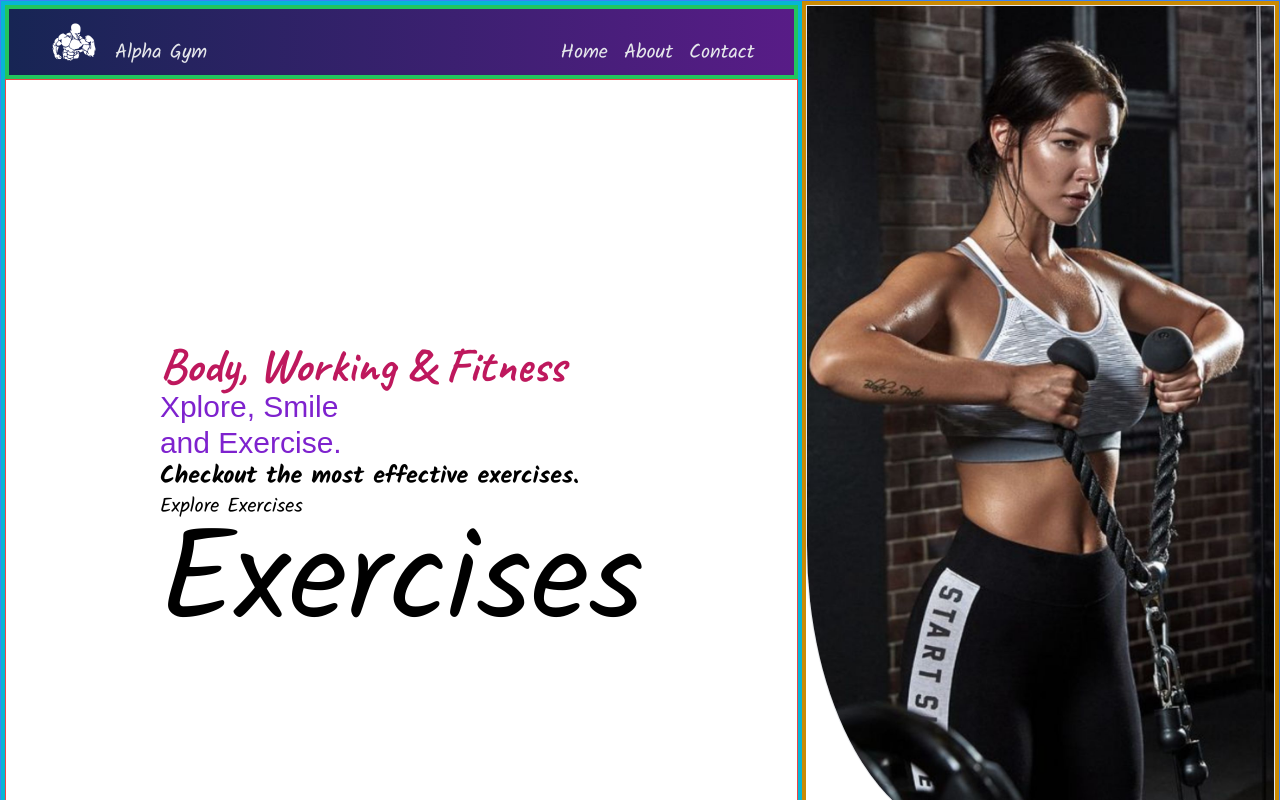
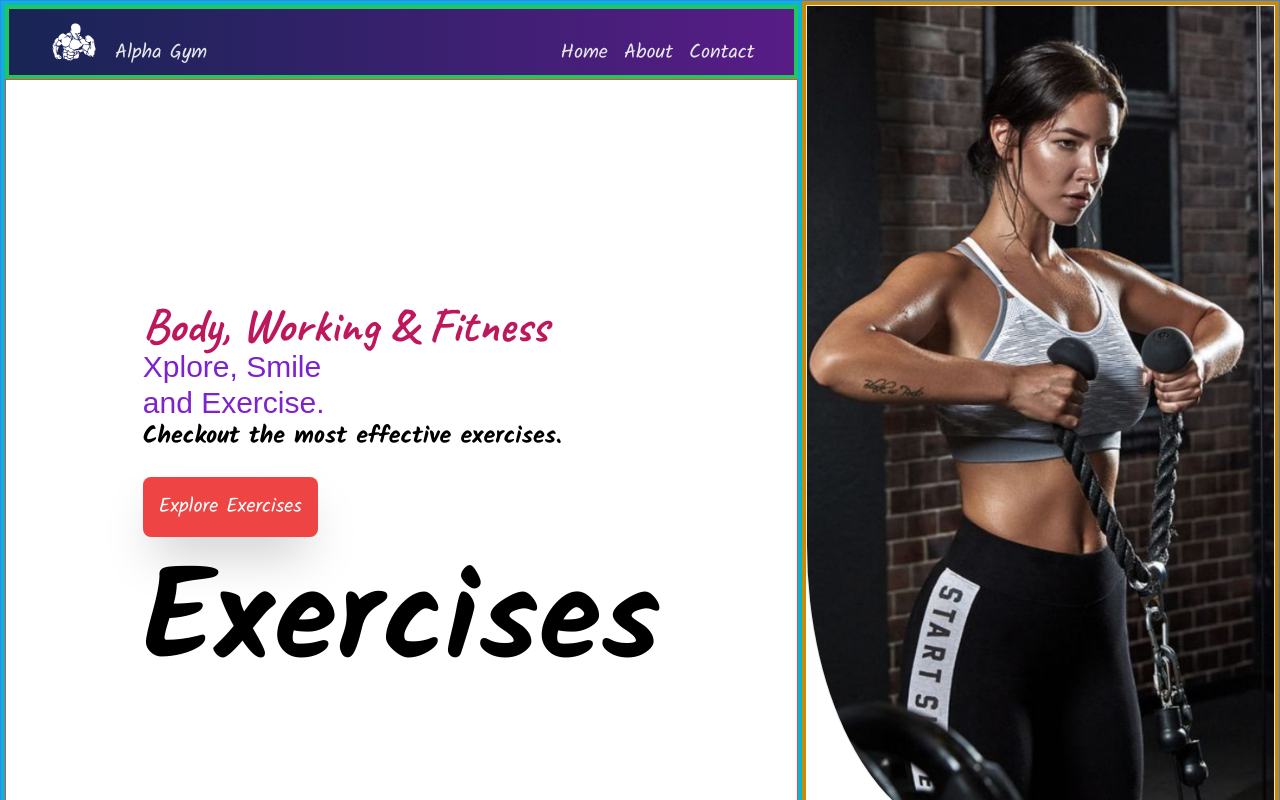
Before and after one commit to oovillagran/alpha_gym, a React (Create React App) app: page /contact in a window 1280 px wide. Shown: the top 800 px of the page. Built offline with nearby package versions, Linux system fonts and the light colour scheme; a web font is replaced by a local one.

Commit message:
Add aditional styles to Explore Exerises Button

```diff
--- a/src/App.js
+++ b/src/App.js
@@ -17,6 +17,7 @@ function App() {
         <div className="App">
           <header className="App-header">
             <Header />
+            <Home />
             <Routes>
               <Route path="/" />
               <Route path="/about" element={<About />} />
@@ -25,7 +26,6 @@ function App() {
           </header>
         </div>
       </BrowserRouter>
-      <Home />
       {/* <SearchExercises />
       <Exercises /> */}
       <Footer />
--- a/src/components/HeroBanner.js
+++ b/src/components/HeroBanner.js
@@ -13,10 +13,10 @@ function HeroBanner() {
         <p className="font-content text-2xl font-bold">
           Checkout the most effective exercises.
         </p>
-        <button type="button" className="font-content text-xl">
+        <button type="button" className="font-content text-xl bg-red-500 text-white p-4 my-6 rounded-lg shadow-2xl">
           Explore Exercises
         </button>
-        <p className="font-content text-9xl">
+        <p className="font-content text-9xl font-extrabold">
           Exercises
         </p>
       </div>
--- a/src/components/Home.js
+++ b/src/components/Home.js
@@ -1,4 +1,4 @@
-import React from 'react';
+// import React, { useState } from 'react';
 // import HeroBanner from './HeroBanner';
 import SearchExercises from './SearchExercises';
 import Exercises from './Exercises';
```
